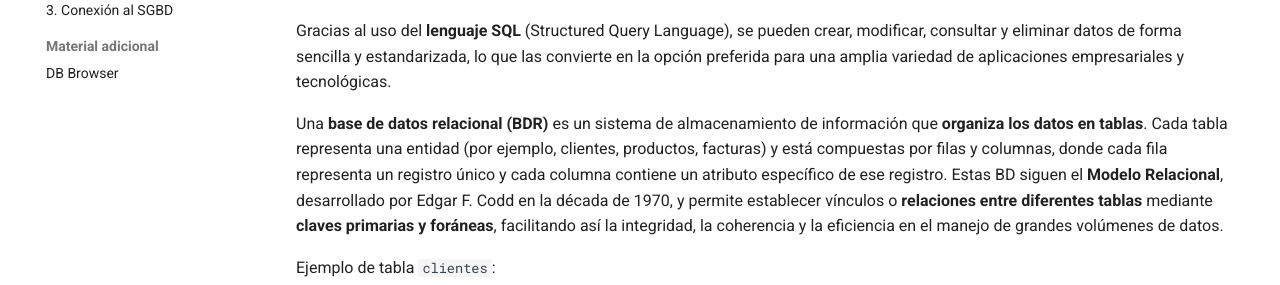
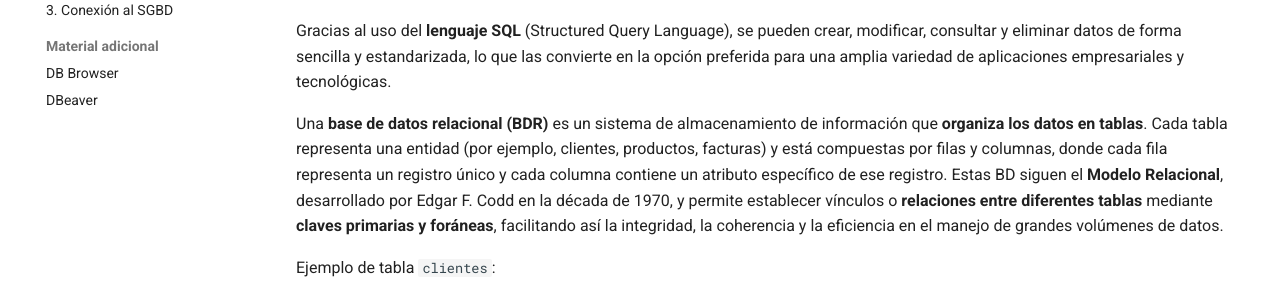
Before and after one commit to bpaterna/AD_BD_REL, an MkDocs documentation site: the page built from docs/introduccion.md, in a window 1280 px wide. Shown: the part 280-565 px from the top of the page. Built offline with MkDocs 1.6.1 and Material for MkDocs 9.7.7, drawn with Linux system fonts in a browser that asks for light colours.

Commit message:
Update mkdocs.yml

```diff
--- a/mkdocs.yml
+++ b/mkdocs.yml
@@ -22,6 +22,7 @@ nav:
     - 3. Conexión al SGBD: conexiones.md
   - Material adicional:
     - DB Browser: db_browser_sqlite.md
+    - DBeaver: dbeaver.md
 markdown_extensions:
   - admonition
   - footnotes
```
